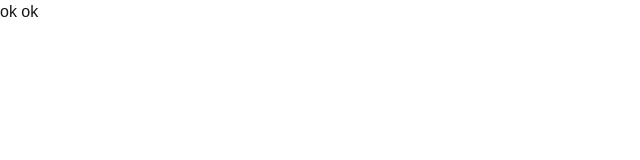
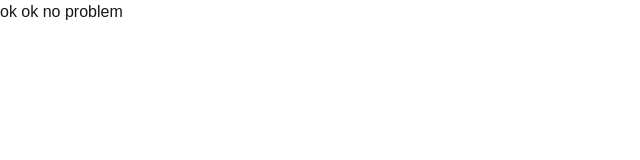
Before and after one commit to MohammedGhouseP/integration, a Next.js app: page / in a window 1280 px wide. Shown: the top 160 px of the page, without its empty margins (0-640 px from the left). Built offline with nearby package versions, Linux system fonts and the light colour scheme.

Commit message:
checking CI pipeline02

```diff
--- a/app/page.js
+++ b/app/page.js
@@ -3,7 +3,7 @@ import React from 'react'
 function page() {
   return (
     <div>
-      ok ok
+      ok ok no problem
     </div>
   )
 }
```
